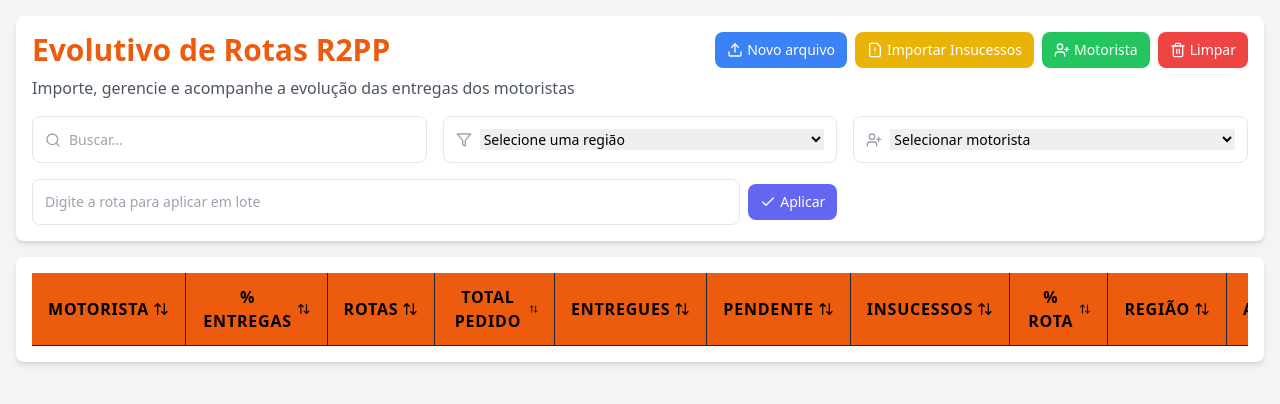
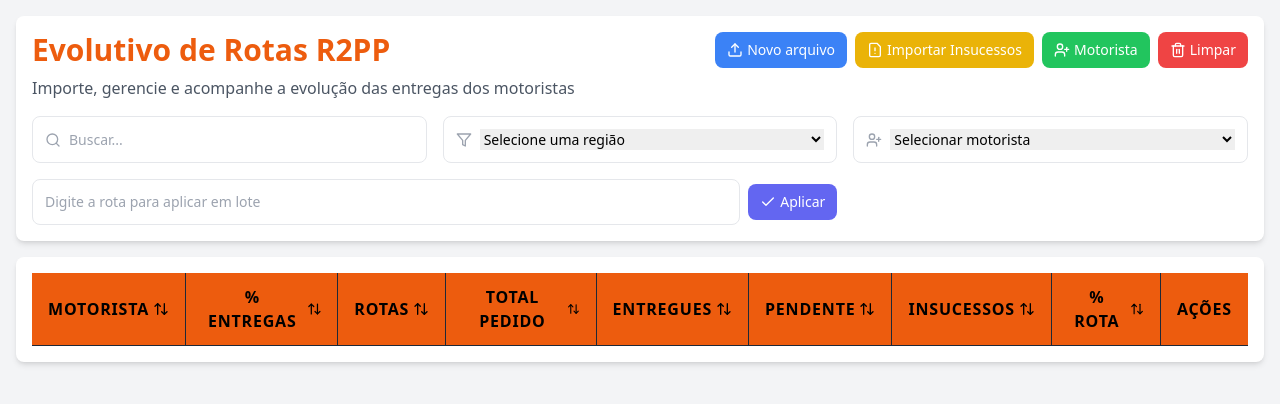
Before and after one commit to AdsonNeres/Evolucao2.0, a React (Vite) app: page / in a window 1280 px wide. Shown: the top 404 px of the page. Built offline with nearby package versions, Linux system fonts and the light colour scheme.

Commit message:
Remoção de regiões da tabela

```diff
--- a/src/App.tsx
+++ b/src/App.tsx
@@ -1004,7 +1004,6 @@ function App() {
                     { key: 'pendente', label: 'Pendente' },
                     { key: 'insucessos', label: 'Insucessos' },
                     { key: 'percentualRota', label: '% Rota' },
-                    { key: 'regiao', label: 'Região' },
                     { key: 'actions', label: 'Ações' }
                   ].map(({ key, label }, index, array) => (
                     <th
```
